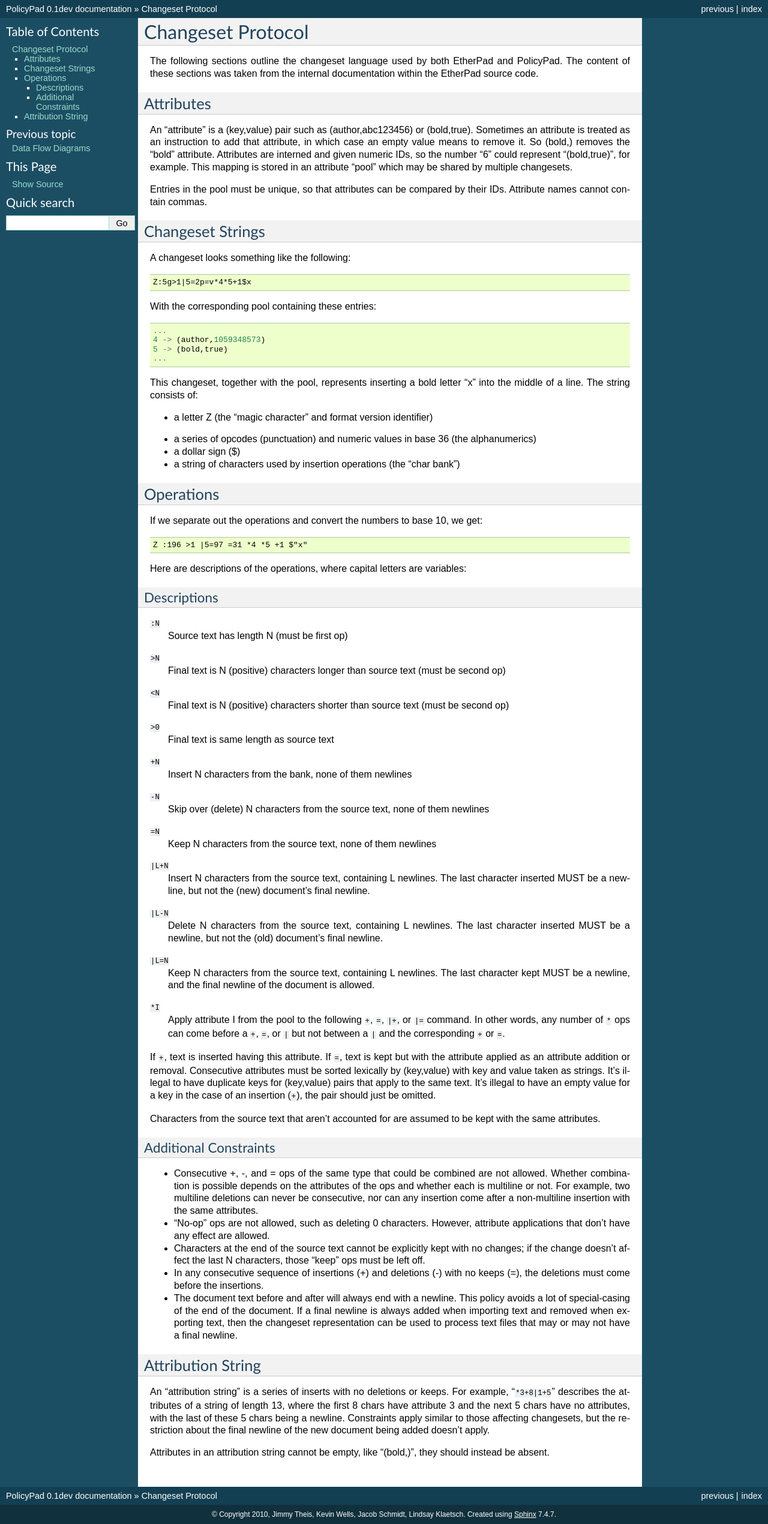
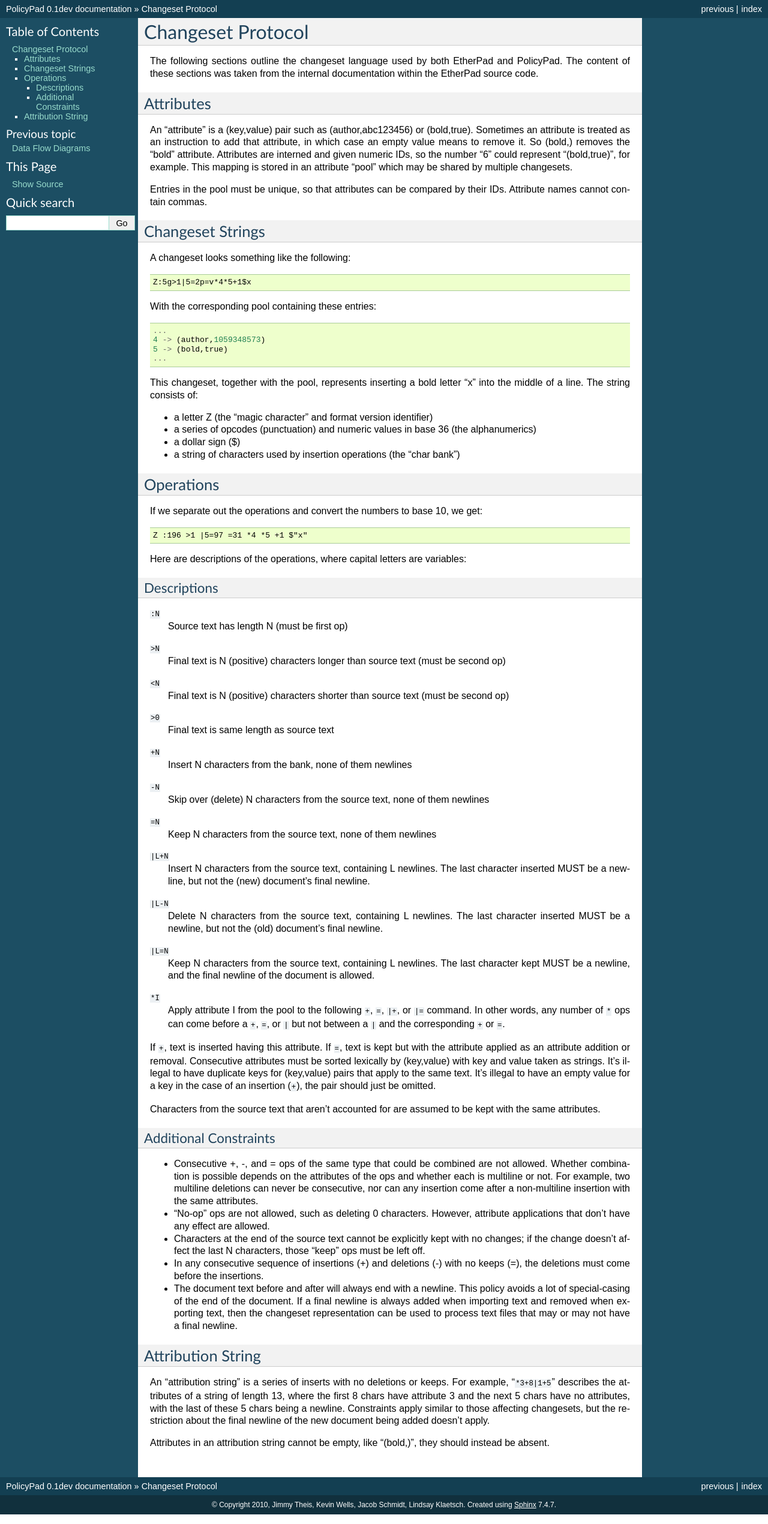
Before and after one commit to PolicyStat/PolicyPad, a Sphinx documentation site: the page built from doc/changesets.rst, in a window 1280 px wide. Shown: the whole page at 60% size. Built offline with Sphinx 7.4.7, drawn with Linux system fonts in a browser that asks for light colours.

```diff
--- a/doc/changesets.rst
+++ b/doc/changesets.rst
@@ -34,10 +34,10 @@ This changeset, together with the pool, represents inserting
 a bold letter "x" into the middle of a line. The string consists of:
 
 * a letter Z (the "magic character" and format version identifier)
-- a series of opcodes (punctuation) and numeric values in base 36 (the
+* a series of opcodes (punctuation) and numeric values in base 36 (the
   alphanumerics)
-- a dollar sign ($)
-- a string of characters used by insertion operations (the "char bank")
+* a dollar sign ($)
+* a string of characters used by insertion operations (the "char bank")
 
 Operations
 ----------
```
